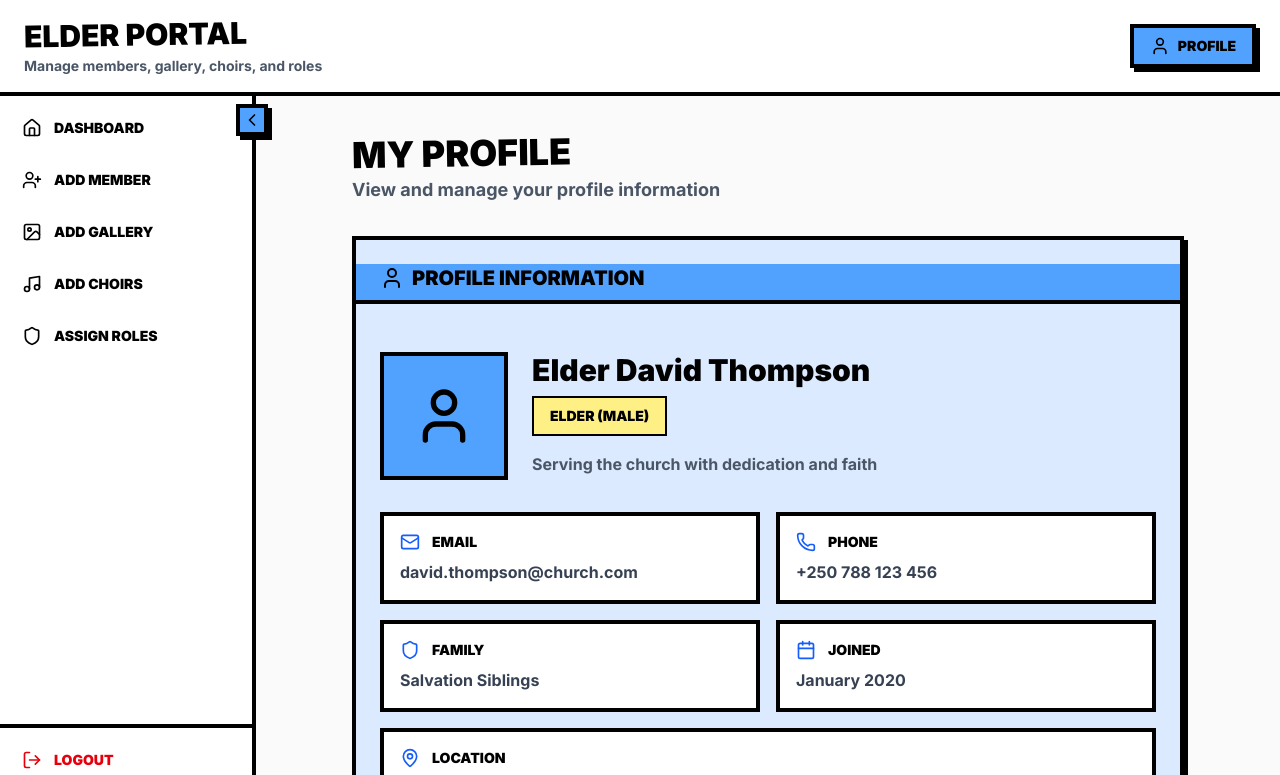
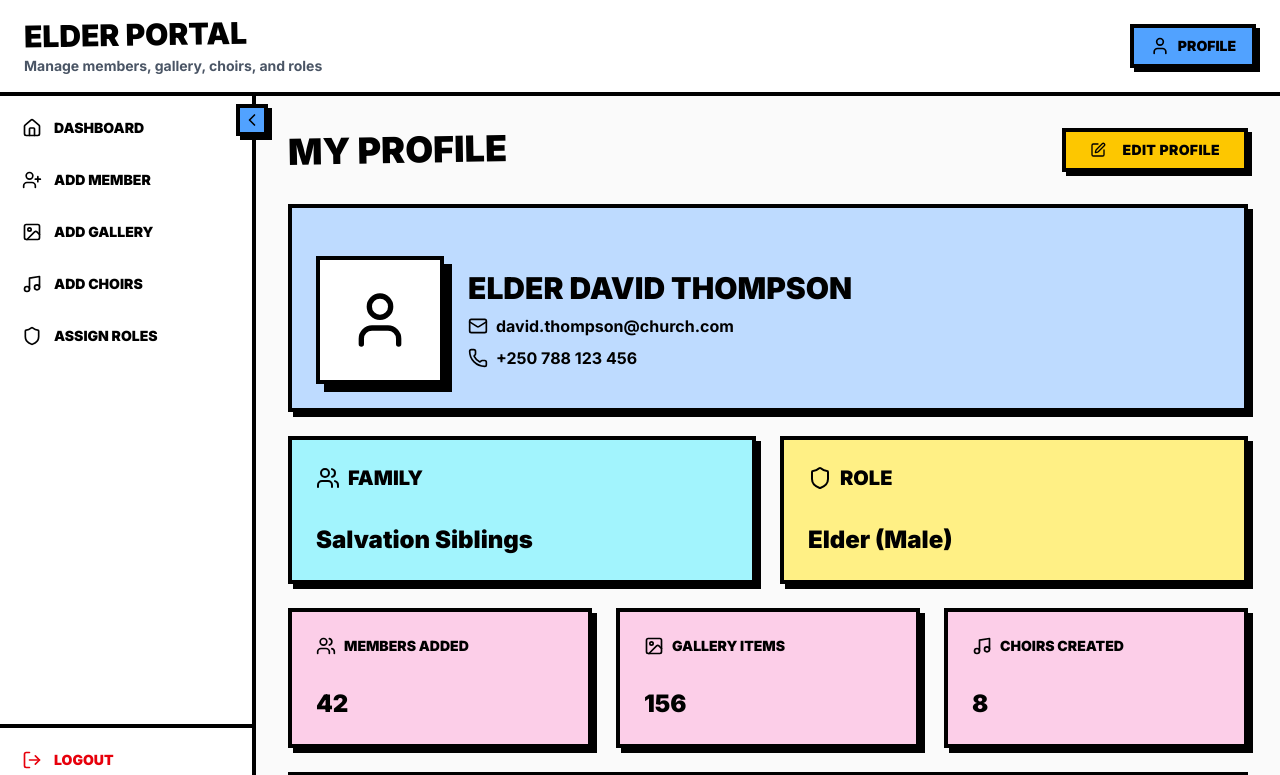
Before and after one commit to RCA-SDA/rca-sda-web-frontend, a Next.js app: page /users/elder_male/profile in a window 1280 px wide. Shown: the top 775 px of the page. Built offline with nearby package versions, Linux system fonts and the light colour scheme.

Commit message:
fix[elder male] : profile page

```diff
--- a/app/users/elder_male/profile/page.tsx
+++ b/app/users/elder_male/profile/page.tsx
@@ -1,120 +1,60 @@
 'use client';
 
+import UserProfile, { UserProfileData } from '@/components/UserProfile';
 import { Card, CardContent, CardHeader, CardTitle } from '@/components/ui/card';
-import { Button } from '@/components/ui/button';
-import {
-  User,
-  Mail,
-  Phone,
-  Shield,
-  Calendar,
-  MapPin
-} from 'lucide-react';
+import { Shield, Users, Image, Music } from 'lucide-react';
 
 export default function ProfilePage() {
-  const elder = {
+  const elderData: UserProfileData = {
+    id: 'elder-001',
     name: 'Elder David Thompson',
     email: 'david.thompson@church.com',
     phone: '+250 788 123 456',
     role: 'Elder (Male)',
     family: 'Salvation Siblings',
-    joinedDate: 'January 2020',
-    location: 'Kigali, Rwanda',
+    status: 'Active',
+    joinedDate: new Date('2020-01-15'),
   };
 
+  const handleUpdate = async (updatedData: Partial<UserProfileData>) => {
+    // Simulate API call
+    await new Promise(resolve => setTimeout(resolve, 1000));
+    console.log('Updating elder profile:', updatedData);
+    // In a real app, you would make an API call here
+  };
+
+  const customFields = [
+    {
+      label: 'Members Added',
+      value: 42,
+      icon: <Users className="w-5 h-5" />,
+    },
+    {
+      label: 'Gallery Items',
+      value: 156,
+      icon: <Image className="w-5 h-5" />,
+    },
+    {
+      label: 'Choirs Created',
+      value: 8,
+      icon: <Music className="w-5 h-5" />,
+    },
+  ];
+
   return (
-    <div className="min-h-screen bg-[#fafafa] py-8">
-      <div className="max-w-4xl mx-auto px-4 sm:px-6 lg:px-8">
-        {/* Header */}
-        <div className="mb-8">
-          <h1 className="text-4xl font-black uppercase transform -rotate-1 mb-2">
-            My Profile
-          </h1>
-          <p className="text-lg font-bold text-gray-600">
-            View and manage your profile information
-          </p>
-        </div>
+    <>
+      <UserProfile
+        user={elderData}
+        onUpdate={handleUpdate}
+        editable={true}
+        showFamilyInfo={true}
+        showRoleInfo={true}
+        customFields={customFields}
+        accentColor="blue"
+      />
 
-        {/* Profile Card */}
-        <Card className="bg-blue-100 border-4 border-black shadow-[4px_4px_0px_0px_rgba(0,0,0,1)] mb-6">
-          <CardHeader className="bg-blue-400 border-b-4 border-black">
-            <CardTitle className="uppercase flex items-center gap-2">
-              <User className="w-6 h-6" />
-              Profile Information
-            </CardTitle>
-          </CardHeader>
-          <CardContent className="pt-6">
-            <div className="flex items-start gap-6 mb-8">
-              {/* Profile Picture */}
-              <div className="w-32 h-32 bg-blue-400 border-4 border-black flex items-center justify-center flex-shrink-0">
-                <User className="w-16 h-16" />
-              </div>
-
-              {/* Basic Info */}
-              <div className="flex-1">
-                <h2 className="text-3xl font-black mb-2">{elder.name}</h2>
-                <div className="inline-block px-4 py-2 bg-yellow-200 border-2 border-black font-black uppercase text-sm mb-4">
-                  {elder.role}
-                </div>
-                <p className="font-bold text-gray-600">
-                  Serving the church with dedication and faith
-                </p>
-              </div>
-            </div>
-
-            {/* Contact Details */}
-            <div className="grid grid-cols-1 md:grid-cols-2 gap-4">
-              <div className="p-4 bg-white border-4 border-black">
-                <div className="flex items-center gap-3 mb-2">
-                  <Mail className="w-5 h-5 text-blue-600" />
-                  <span className="font-black uppercase text-sm">Email</span>
-                </div>
-                <p className="font-bold text-gray-700">{elder.email}</p>
-              </div>
-
-              <div className="p-4 bg-white border-4 border-black">
-                <div className="flex items-center gap-3 mb-2">
-                  <Phone className="w-5 h-5 text-blue-600" />
-                  <span className="font-black uppercase text-sm">Phone</span>
-                </div>
-                <p className="font-bold text-gray-700">{elder.phone}</p>
-              </div>
-
-              <div className="p-4 bg-white border-4 border-black">
-                <div className="flex items-center gap-3 mb-2">
-                  <Shield className="w-5 h-5 text-blue-600" />
-                  <span className="font-black uppercase text-sm">Family</span>
-                </div>
-                <p className="font-bold text-gray-700">{elder.family}</p>
-              </div>
-
-              <div className="p-4 bg-white border-4 border-black">
-                <div className="flex items-center gap-3 mb-2">
-                  <Calendar className="w-5 h-5 text-blue-600" />
-                  <span className="font-black uppercase text-sm">Joined</span>
-                </div>
-                <p className="font-bold text-gray-700">{elder.joinedDate}</p>
-              </div>
-
-              <div className="p-4 bg-white border-4 border-black md:col-span-2">
-                <div className="flex items-center gap-3 mb-2">
-                  <MapPin className="w-5 h-5 text-blue-600" />
-                  <span className="font-black uppercase text-sm">Location</span>
-                </div>
-                <p className="font-bold text-gray-700">{elder.location}</p>
-              </div>
-            </div>
-
-            {/* Edit Button */}
-            <div className="mt-6">
-              <Button className="w-full h-12 text-lg font-black uppercase border-4 border-black shadow-[4px_4px_0px_0px_rgba(0,0,0,1)] hover:translate-x-[-2px] hover:translate-y-[-2px] hover:shadow-[6px_6px_0px_0px_rgba(0,0,0,1)] transition-all bg-blue-400">
-                Edit Profile
-              </Button>
-            </div>
-          </CardContent>
-        </Card>
-
-        {/* Responsibilities Card */}
+      {/* Responsibilities Card - Additional section below the profile */}
+      <div className="max-w-5xl mx-auto px-4 sm:px-6 lg:px-8 pb-8">
         <Card className="bg-green-100 border-4 border-black shadow-[4px_4px_0px_0px_rgba(0,0,0,1)]">
           <CardHeader className="bg-green-400 border-b-4 border-black">
             <CardTitle className="uppercase flex items-center gap-2">
@@ -134,7 +74,7 @@ export default function ProfilePage() {
               </li>
               <li className="flex items-start gap-3 p-3 bg-white border-2 border-black">
                 <span className="text-green-600 font-black">✓</span>
-                <span className="font-bold">Add choir songs and manage choir content</span>
+                <span className="font-bold">Create and manage choirs</span>
               </li>
               <li className="flex items-start gap-3 p-3 bg-white border-2 border-black">
                 <span className="text-green-600 font-black">✓</span>
@@ -148,6 +88,6 @@ export default function ProfilePage() {
           </CardContent>
         </Card>
       </div>
-    </div>
+    </>
   );
 }
```
